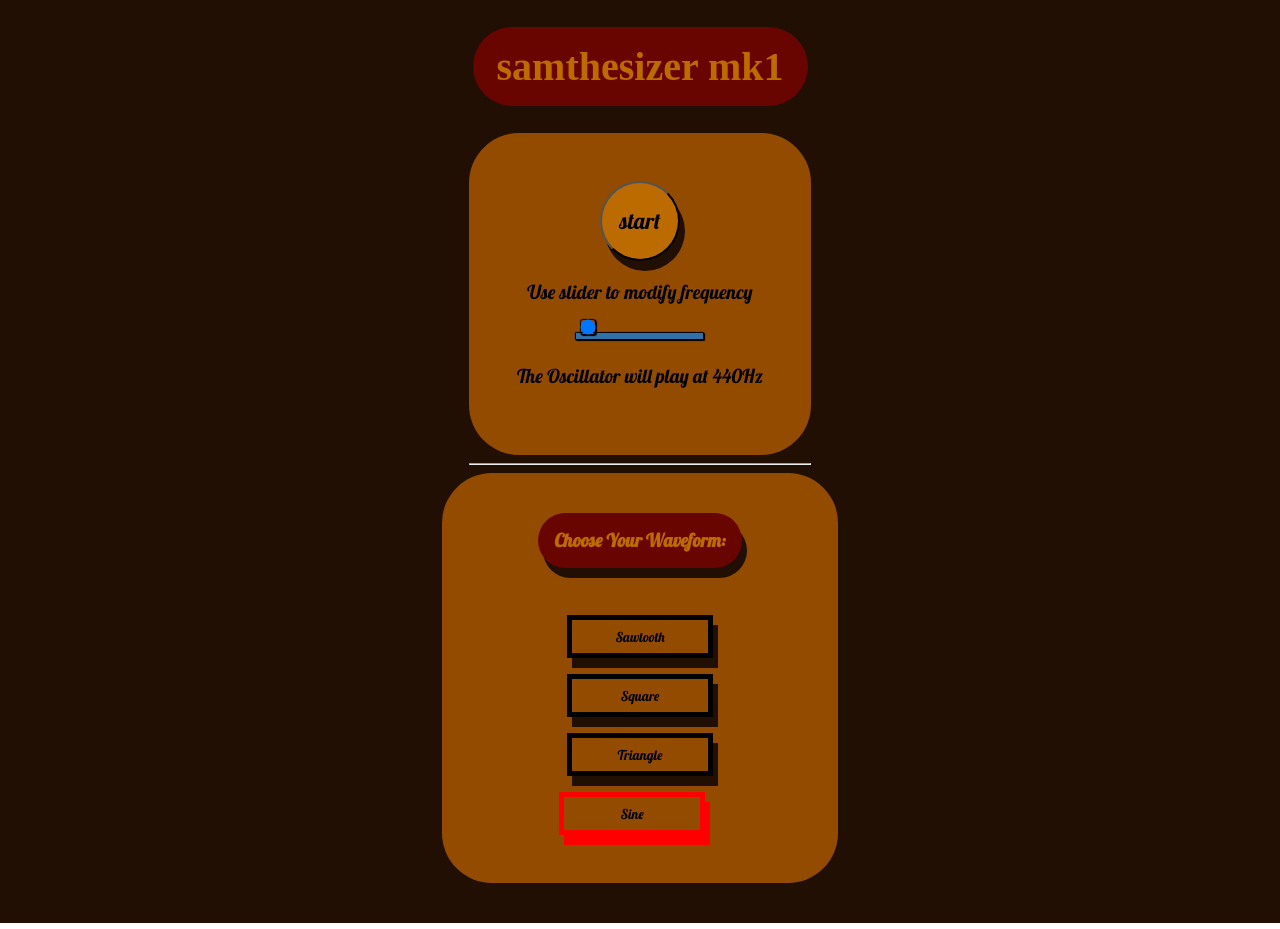
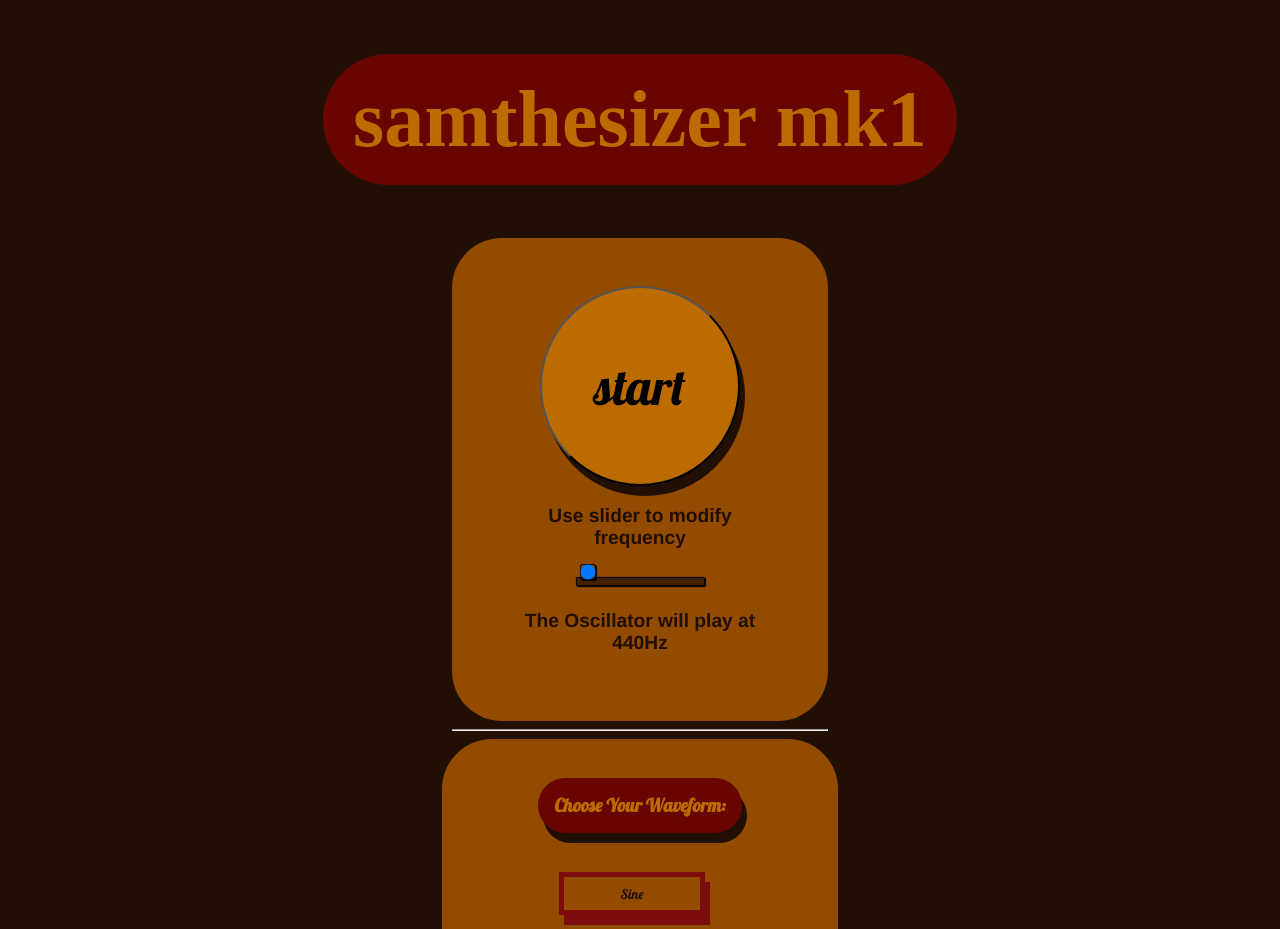
Before and after one commit to xmenbteam/samthesizer-mk1, a React (Create React App) app: page / in a window 1280 px wide. Shown: the top 929 px of the page. Built offline with nearby package versions, Linux system fonts and the light colour scheme; a web font is replaced by a local one.

Commit message:
adds more styling

```diff
--- a/public/index.html
+++ b/public/index.html
@@ -29,7 +29,7 @@
       work correctly both with client-side routing and a non-root public URL.
       Learn how to configure a non-root public URL by running `npm run build`.
     -->
-    <title>React App</title>
+    <title>Samthesizer mk1</title>
   </head>
   <body>
     <noscript>You need to enable JavaScript to run this app.</noscript>
--- a/src/App.css
+++ b/src/App.css
@@ -11,10 +11,10 @@
 .samtitle {
   background-color: #690500;
   color: #bb6b00;
-  padding: 2vmin 3vmin;
-  border-radius: 5vmin;
+  padding: 20px 30px;
+  border-radius: 100px;
   font-family: "Fascinate", cursive;
-  font-size: 5vmin;
+  font-size: 10vmin;
 }
 
 .waveform-container {
@@ -36,14 +36,14 @@
 }
 
 #on-off {
-  height: 10vmin;
-  width: 10vmin;
-  padding: 1vmin;
+  height: 200px;
+  width: 200px;
+  padding: 50px;
   border-radius: 50%;
   box-shadow: 5px 10px #210f04;
   background-color: #bb6b00;
   font-family: "Lobster", cursive;
-  font-size: 2.8vmin;
+  font-size: 50px;
 }
 
 ul {
@@ -51,17 +51,19 @@ ul {
 }
 
 .descriptor {
-  font-family: "Lobster", cursive;
+  font-family: "Franklin Gothic Medium", "Arial Narrow", Arial, sans-serif;
+  font-weight: bold;
 }
 
 .waveform {
   display: flex;
   justify-content: center;
   list-style: none;
-  border: 5px solid black;
+  border: 5px solid #210f04;
   width: 15vmin;
   padding: 1vmin;
   margin: 2vmin;
+  color: #210f04;
   box-shadow: 5px 10px #210f04;
   font-family: "Lobster", cursive;
   font-size: 1.7vmin;
@@ -71,11 +73,12 @@ ul {
   display: flex;
   justify-content: center;
   list-style: none;
-  border: 5px solid red;
+  border: 5px solid rgb(125, 11, 11);
   width: 15vmin;
   padding: 1vmin;
   margin: 1vmin;
-  box-shadow: 5px 10px red;
+  color: #210f04;
+  box-shadow: 5px 10px rgb(125, 11, 11);
   font-family: "Lobster", cursive;
   font-size: 1.7vmin;
 }
@@ -98,7 +101,9 @@ ul {
   align-items: center;
   padding: 6vmin;
   background-color: #934b00;
+  color: #210f04;
   border-radius: 50px;
+  width: 280px;
 }
 .control {
   font-size: larger;
@@ -121,7 +126,7 @@ input[type="range"]::-webkit-slider-runnable-track {
   height: 8.4px;
   cursor: pointer;
   box-shadow: 1px 1px 1px #000000, 0px 0px 1px #0d0d0d;
-  background: #3071a9;
+  background: #452103;
   border-radius: 1.3px;
   border: 0.2px solid #010101;
 }
--- a/src/Components/Controls.js
+++ b/src/Components/Controls.js
@@ -6,7 +6,7 @@ const Controls = () => {
   const { state, dispatch } = useContext(Context);
   const { waveform, isPlaying } = state;
 
-  console.log(waveform, "waveform");
+  console.log(isPlaying, "isplaying");
 
   const [freq, setFreq] = useState(440);
   // eslint-disable-next-line
@@ -30,6 +30,7 @@ const Controls = () => {
 
     osc.connect(audioContext.destination);
     osc.start(audioContext.currentTime);
+    osc.stop(audioContext.currentTime + 3);
 
     audioContextRef.current = audioContext;
     audioContext.suspend();
@@ -47,10 +48,11 @@ const Controls = () => {
   const togglePlay = () => {
     if (isPlaying) {
       audioContextRef.current.suspend();
+      dispatch({ type: "stop" });
     } else {
       audioContextRef.current.resume();
+      dispatch({ type: "start" });
     }
-    dispatch(isPlaying ? { type: "stop" } : { type: "start" });
   };
 
   return (
@@ -64,22 +66,6 @@ const Controls = () => {
             onClick={() => togglePlay()}
           />
         </div>
-        {/* <div className="control">
-          <span>Select Root Note: </span>
-          <select name="notes">
-            {noteArray.map((note, id) => {
-              return <option key={id}>{note[0]}</option>;
-            })}
-          </select>
-        </div>
-        <div className="control">
-          <span>Select Scale Type: </span>
-          <select name="scaleType">
-            {scaleType.map((scale, id) => {
-              return <option key={id}>{scale}</option>;
-            })}
-          </select>
-        </div> */}
         <div className="control">
           <p className="descriptor">Use slider to modify frequency</p>
           <input
--- a/src/Components/Data.js
+++ b/src/Components/Data.js
@@ -1,18 +1,19 @@
-export const waveforms = ["Sawtooth", "Square", "Triangle", "Sine"];
-export const notes = {
-  C: 261.63,
-  "C#/Db": 277.18,
-  D: 293.66,
-  "D#/Eb": 311.13,
-  E: 329.63,
-  F: 349.23,
-  "F#/Gb": 369.99,
-  G: 392,
-  "G#/Ab": 415.3,
-  A: 440,
-  "A#/Bb": 466.16,
-  B: 493.88,
-};
+export const waveforms = ["Sine", "Sawtooth", "Square", "Triangle"];
+export const notes = [
+  { name: "c", frequency: 261.63 },
+  { name: "C#", frequency: 277.18 },
+  { name: "D", frequency: 293.66 },
+  { name: "D#", frequency: 311.13 },
+  { name: "E", frequency: 329.63 },
+  { name: "F", frequency: 349.23 },
+  { name: "F#", frequency: 369.99 },
+  { name: "G", frequency: 392.0 },
+  { name: "G#", frequency: 415.3 },
+  { name: "A", frequency: 440.0 },
+  { name: "A#", frequency: 466.16 },
+  { name: "B", frequency: 493.88 },
+  { name: "C", frequency: 523.25 },
+];
 export const scaleType = [
   "Chromatic",
   "Major",
```
